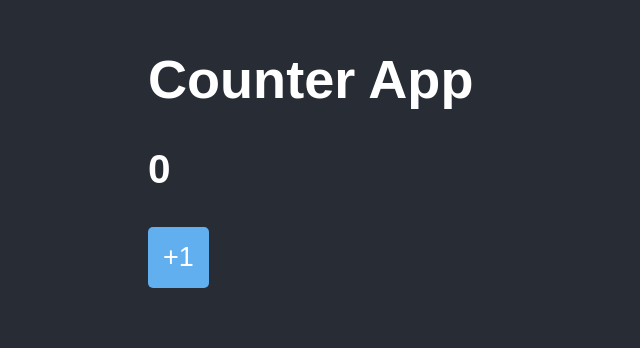
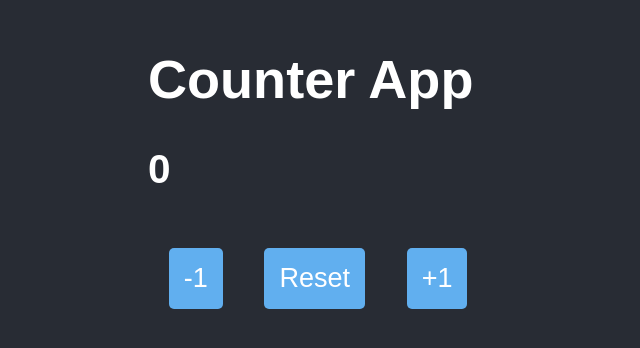
Before and after one commit to natogourmet/react-course-03, a React (Vite) app: page / in a window 1280 px wide. Shown: the part 136-484 px from the top of the page, without its empty margins (0-640 px from the left). Built offline with nearby package versions, Linux system fonts and the light colour scheme.

Commit message:
useState hook

```diff
--- a/src/CounterApp.tsx
+++ b/src/CounterApp.tsx
@@ -1,19 +1,31 @@
 import PropTypes from 'prop-types';
+import { useState } from 'react';
 
 interface Props {
   value: number;
 }
 
 export const CounterApp = ({ value }: Props) => {
+  const [count, setCount] = useState(value);
+
   const handleIncrement = (e: any) => {
-    value = 100;
-    console.log(e);
+    setCount((c) => c + 1);
+  };
+
+  const handleDecrement = (e: any) => {
+    setCount((c) => c - 1);
+  };
+
+  const handleReset = (e: any) => {
+    setCount(value);
   };
 
   return (
     <>
       <h1>Counter App</h1>
-      <h2>{value}</h2>
+      <h2>{count}</h2>
+      <button onClick={handleDecrement}>-1</button>
+      <button onClick={handleReset}>Reset</button>
       <button onClick={handleIncrement}>+1</button>
     </>
   );
--- a/src/styles.css
+++ b/src/styles.css
@@ -15,4 +15,5 @@ button {
   border-radius: 5px;
   color: white;
   cursor: pointer;
+  margin: 1rem;
 }
```
